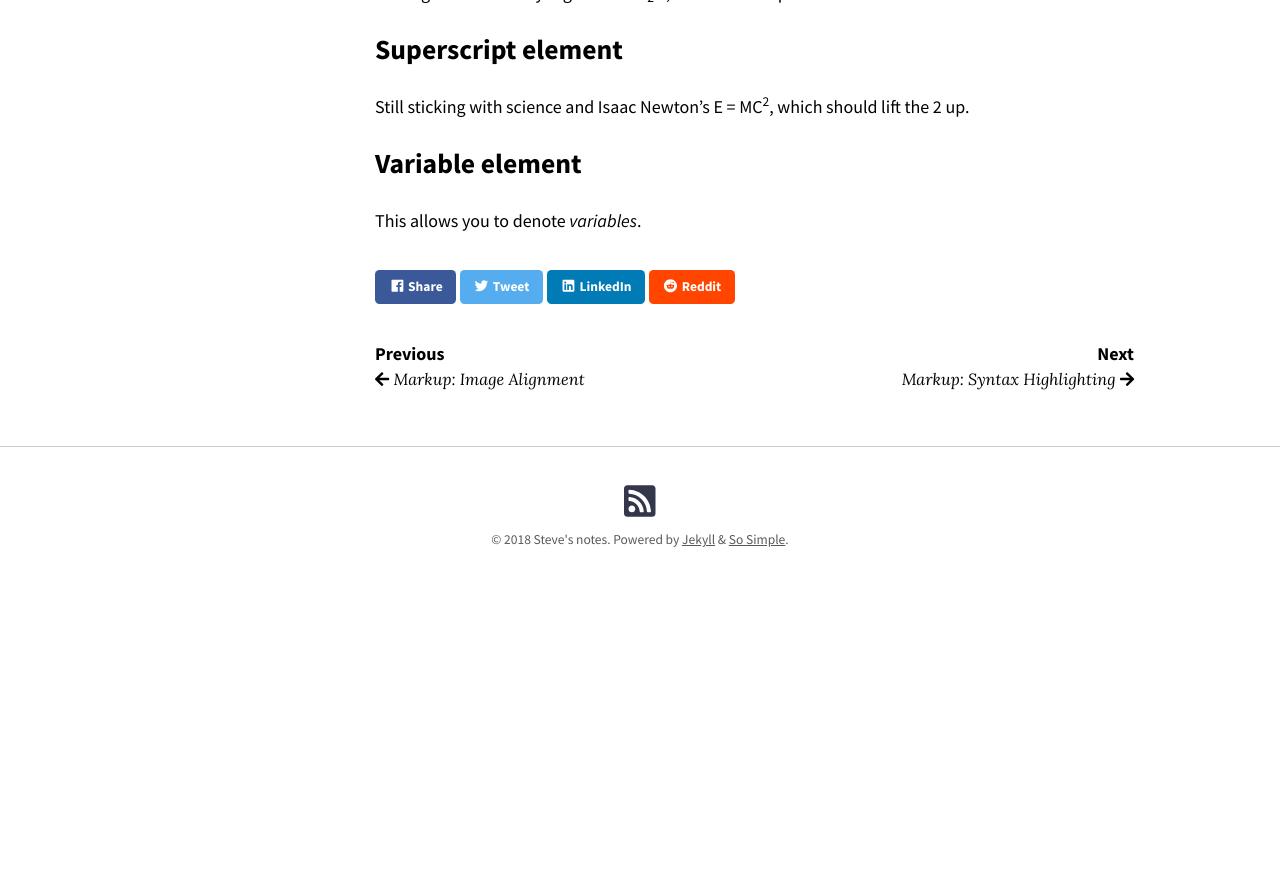
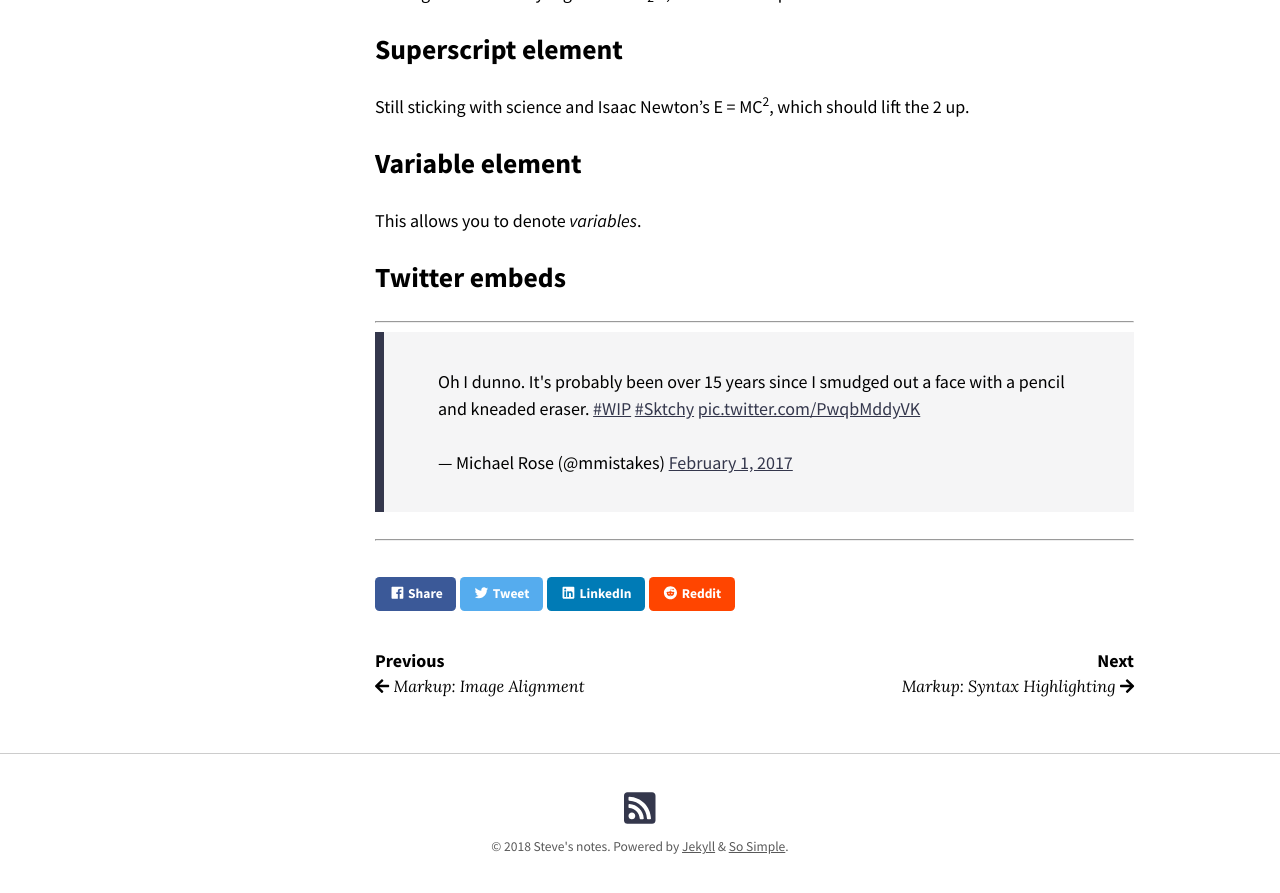
Before and after one commit to PeterGyger/stevemar.github.io, a Jekyll site: the page built from _posts/2013-01-11-markup-html-elements-and-formatting.md, in a window 1280 px wide and 900 px high, scrolled down 6623 px. Shown: the top 893 px of the window. Built offline with Jekyll 4.4.1, drawn with Linux system fonts in a browser that asks for light colours; nearby versions of some CDN libraries; a script that is not in the unit is left out; comment, search, counter and statistics services are not loaded; before the commit the page ends 7245 px from its top, so only the background shows below that.

Commit message:
Update 2013-01-11-markup-html-elements-and-formatting.md

```diff
--- a/_posts/2013-01-11-markup-html-elements-and-formatting.md
+++ b/_posts/2013-01-11-markup-html-elements-and-formatting.md
@@ -239,3 +239,12 @@ Still sticking with science and Isaac Newton's E = MC<sup>2</sup>, which should
 ## Variable element
 
 This allows you to denote <var>variables</var>.
+
+## Twitter embeds
+
+---
+
+<blockquote class="twitter-tweet" data-lang="en"><p lang="en" dir="ltr">Oh I dunno. It&#39;s probably been over 15 years since I smudged out a face with a pencil and kneaded eraser. <a href="https://twitter.com/hashtag/WIP?src=hash">#WIP</a> <a href="https://twitter.com/hashtag/Sktchy?src=hash">#Sktchy</a> <a href="https://t.co/PwqbMddyVK">pic.twitter.com/PwqbMddyVK</a></p>&mdash; Michael Rose (@mmistakes) <a href="https://twitter.com/mmistakes/status/826644109670612997">February 1, 2017</a></blockquote>
+<script async src="//platform.twitter.com/widgets.js" charset="utf-8"></script>
+
+---
```
